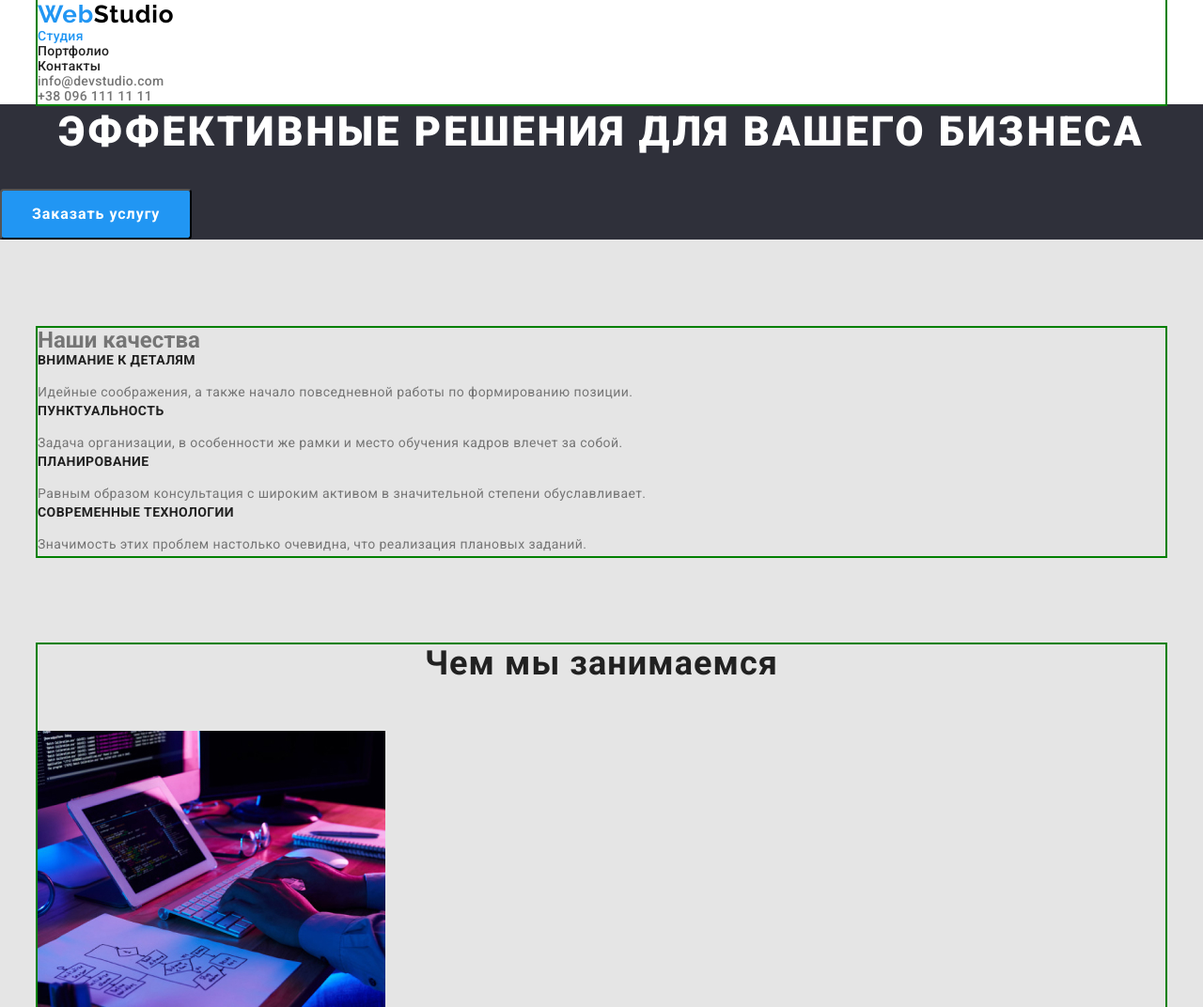
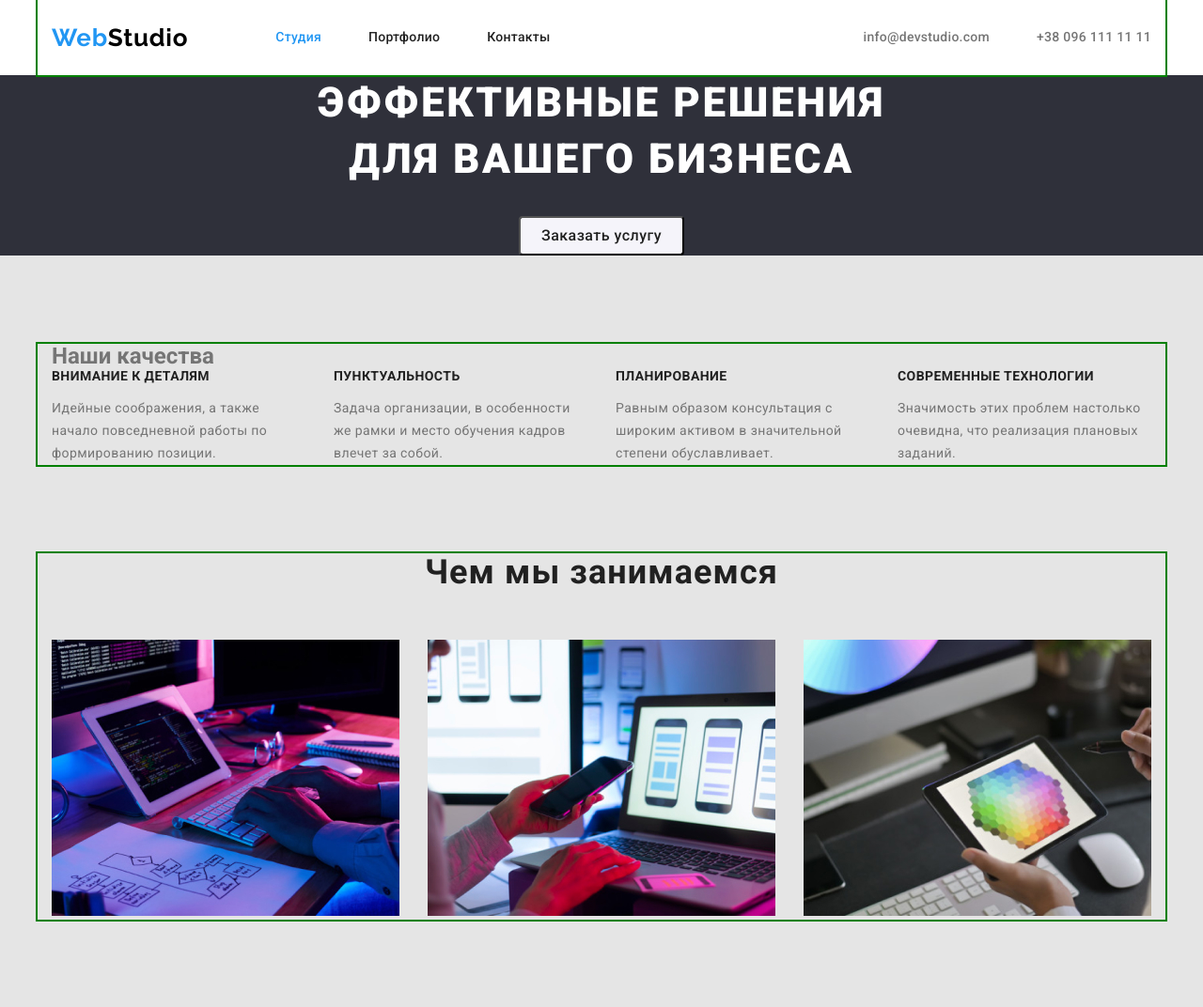
Before and after one commit to Iryna-Konoplova/goit-markup-hw-03, a plain HTML site: page index.html in a window 1280 px wide. Shown: the top 1072 px of the page at 94% size. Drawn offline with nearby package versions, Linux system fonts and the light colour scheme.

Commit message:
Добавляет Flex-контейнер

```diff
--- a/css/styles.css
+++ b/css/styles.css
@@ -41,8 +41,19 @@ a {
 .container {
   margin-left: auto;
   margin-right: auto;
+  padding-left: 15px;
+  padding-right: 15px;
   width: 1200px;
   outline: 2px solid green;
+}
+
+.main-nav {
+  display: flex;
+}
+
+.nav {
+  display: flex;
+  align-items: center;
 }
 
 /* logo */
@@ -64,13 +75,24 @@ a {
 
 /* site-naw */
 .site-naw {
+  display: flex;
+  margin-left: 93px;
+
   font-weight: 500;
   font-size: 14px;
   line-height: 1.14;
   letter-spacing: 0.02em;
 }
 
+.site-naw .item:not(:last-child) {
+  margin-right: 50px;
+}
+
 .site-naw .link {
+  display: block;
+  padding-top: 32px;
+  padding-bottom: 32px;
+
   color: var(--title-text-color);
 }
 .site-naw .link:hover,
@@ -82,10 +104,17 @@ a {
 /* contacts-header */
 
 .contacts-header {
+  display: flex;
+  margin-left: auto;
+
   font-weight: 500;
   font-size: 14px;
   line-height: 1.14;
   letter-spacing: 0.02em;
+}
+
+.contacts-header .item + .item {
+  margin-left: 50px;
 }
 
 .contacts-header a {
@@ -94,6 +123,12 @@ a {
 .contacts-header a:hover,
 .contacts-header a:focus {
   color: var(--accent-color);
+}
+
+.contacts {
+  display: block;
+  padding-top: 32px;
+  padding-bottom: 32px;
 }
 
 /* section hero */
@@ -114,8 +149,11 @@ a {
   text-transform: uppercase;
 }
 .button {
+  margin-left: auto;
+  margin-right: auto;
   padding: 10px 32px;
   border-radius: 4px;
+
   background-color: var(--accent-color);
   color: var(--hero-title-color);
   font-family: inherit;
@@ -139,6 +177,14 @@ a {
   padding-bottom: 94px;
 }
 
+.benefits-item {
+  display: flex;
+}
+
+.benefits-item .item:not(:last-child) {
+  margin-right: 30px;
+}
+
 .benefits h2 {
   margin-top: 0;
   margin-bottom: 0;
@@ -157,6 +203,7 @@ a {
 .benefits p {
   margin-top: 0;
   margin-bottom: 0;
+  width: 270px;
   color: var(--primary-text-color);
   font-size: 14px;
   line-height: 1.71;
@@ -182,12 +229,28 @@ a {
   letter-spacing: 0.03em;
 }
 
+.preview-item {
+  display: flex;
+}
+
+.preview-item .item:not(:last-child) {
+  margin-right: 30px;
+}
+
 /* section command */
 
 .command {
   padding-top: 94px;
   padding-bottom: 94px;
   background: #f5f4fa;
+}
+
+.command-item {
+  display: flex;
+}
+
+.command-item .item:not(:last-child) {
+  margin-right: 30px;
 }
 
 .command h3 {
@@ -216,6 +279,17 @@ a {
   padding-top: 94px;
   padding-bottom: 94px;
 }
+
+.portfolio-button {
+  display: flex;
+  margin-bottom: 50px;
+  justify-content: center;
+}
+
+.portfolio-button .item:not(:last-child) {
+  margin-right: 8px;
+}
+
 .portfolio h1 {
   margin-top: 0;
   margin-bottom: 0;
@@ -238,7 +312,7 @@ a {
   line-height: 1.88;
   letter-spacing: 0.03em;
 }
-.button-portfolio {
+.button {
   padding: 6px 22px;
   border-radius: 4px;
   background: #f5f4fa;
@@ -250,7 +324,7 @@ a {
   text-align: center;
   letter-spacing: 0.03em;
 }
-.button-portfolio:hover {
+.button:hover {
   background: var(--accent-color);
   color: var(--hero-title-color);
 }
@@ -263,6 +337,7 @@ footer {
 }
 
 address {
+  margin-top: 20px;
   color: var(--hero-title-color);
   font-style: normal;
   font-size: 14px;
--- a/index.html
+++ b/index.html
@@ -14,19 +14,19 @@
 </head>
 <body>
     <header>
-      <div class="container">
-        <nav>
+      <div class="container main-nav">
+        <nav class="nav">
           <a href="/" class="logo"> Web<span class="logo-header">Studio</span> </a>
           <ul class="site-naw">
-            <li><a href="./index.html" class="link current">Студия</a></li>
-            <li><a href="./portfolio.html" class="link">Портфолио</a></li>
-            <li><a href="" class="link">Контакты</a></li>
+            <li class="item"><a href="./index.html" class="link current">Студия</a></li>
+            <li class="item"><a href="./portfolio.html" class="link">Портфолио</a></li>
+            <li class="item"><a href="" class="link">Контакты</a></li>
           </ul>
         </nav>
 
         <ul class="contacts-header">
-          <li><a href="mailto:info@devstudio.com">info@devstudio.com</a></li>
-          <li><a href="tel:+380961111111">+38 096 111 11 11</a></li>
+          <li class="item"><a href="mailto:info@devstudio.com" class="contacts">info@devstudio.com</a></li>
+          <li class="item"><a href="tel:+380961111111" class="contacts">+38 096 111 11 11</a></li>
         </ul>
       </div>
 
@@ -37,27 +37,27 @@
 
     <main>
     <section class="hero">
-      <h1 class="hero-title">Эффективные решения для вашего бизнеса</h1>
+      <h1 class="hero-title">Эффективные решения <br> для вашего бизнеса</h1>
       <button type="button" class="button">Заказать услугу</button>
     </section>
 
     <section class="benefits">
       <div class="container">
         <h2>Наши качества</h2>
-        <ul>
-          <li>
+        <ul class="benefits-item">
+          <li class="item">
             <h3>ВНИМАНИЕ К ДЕТАЛЯМ</h3>
             <p>Идейные соображения, а также начало повседневной работы по формированию позиции.</p>
-          </li>
-          <li>
+          </li >
+          <li class="item">
             <h3>ПУНКТУАЛЬНОСТЬ</h3>
             <p>Задача организации, в особенности же рамки и место обучения кадров влечет за собой.</p>
-          </li>
-          <li>
+          </li >
+          <li class="item">
             <h3>ПЛАНИРОВАНИЕ</h3>
             <p>Равным образом консультация с широким активом в значительной степени обуславливает.</p>
           </li>
-          <li>
+          <li class="item">
             <h3>СОВРЕМЕННЫЕ ТЕХНОЛОГИИ</h3>
             <p>Значимость этих проблем настолько очевидна, что реализация плановых заданий.</p>
           </li>
@@ -69,33 +69,33 @@
     <section class="preview">
       <div class="container">
       <h2>Чем мы занимаемся</h2>
-      <ul>
-        <li><img src="./imeges/box1.jpg" alt="" width="370"></li>
-        <li><img src="./imeges/box2.jpg" alt="" width="370"></li>
-        <li><img src="./imeges/box3.jpg" alt="" width="370"></li>
+      <ul class="preview-item">
+        <li class="item"><img src="./imeges/box1.jpg" alt="" width="370"></li>
+        <li class="item"><img src="./imeges/box2.jpg" alt="" width="370"></li>
+        <li class="item"><img src="./imeges/box3.jpg" alt="" width="370"></li>
       </ul>
       </div>
     </section>
     <section class="command">
       <div class="container">
       <h2>Наша команда</h2>
-      <ul>
-        <li>
+      <ul class="command-item">
+        <li class="item">
           <img src="./imeges/img(1).jpg" alt="Игорь Демьяненко" width="270">
           <h3>Игорь Демьяненко</h3>
           <p>Product Designer</p>
         </li>
-        <li>
+        <li class="item">
           <img src="./imeges/img(2).jpg" alt="Ольга Репина" width="270">
           <h3>Ольга Репина</h3>
           <p>Frontend Developer</p>
         </li>
-        <li>
+        <li class="item">
           <img src="./imeges/img(3).jpg" alt="Николай Тарасов" width="270">
           <h3>Николай Тарасов</h3>
           <p>Marketing</p>
         </li>
-        <li>
+        <li class="item">
         <img src="./imeges/img(4).jpg" alt="Михаил Ермаков" width="270">
         <h3>Михаил Ермаков</h3>
         <p>UI Designer</p>
```
Also changed, not shown: portfolio.html (+16 -15 lines).
